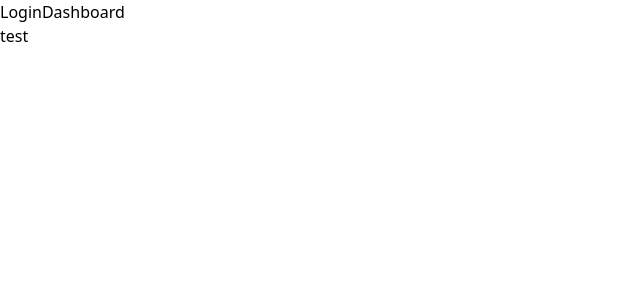
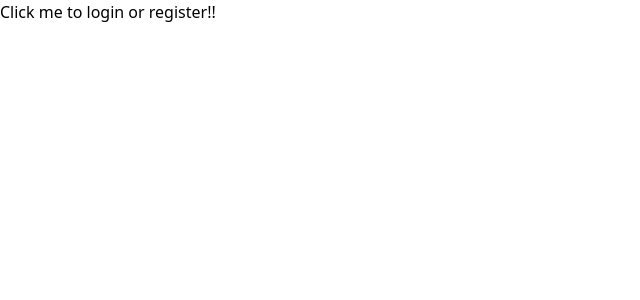
Before and after one commit to wcward3302/Code-Cowboys-Eagle-Hacks-2024, a Next.js app in the folder coding-cowboys-eagle-hacks-2024/: page / in a window 1280 px wide. Shown: the top 300 px of the page, without its empty margins (0-640 px from the left). Built offline with nearby package versions, Linux system fonts and the light colour scheme; no server answers.

Commit message:
Added redirects and error messages for invalid login

```diff
--- a/coding-cowboys-eagle-hacks-2024/app/api/auth/[...nextauth]/route.ts
+++ b/coding-cowboys-eagle-hacks-2024/app/api/auth/[...nextauth]/route.ts
@@ -17,7 +17,6 @@ const handler = NextAuth({
         password: {},
       },
       async authorize(credentials, req) {
-        //
         const response = await sql`
         SELECT * FROM users WHERE email=${credentials?.email}`;
         const user = response.rows[0];
@@ -26,8 +25,6 @@ const handler = NextAuth({
           credentials?.password || '',
           user.password
         );
-
-        console.log({ passwordCorrect });
 
         if (passwordCorrect) {
           return {
--- a/coding-cowboys-eagle-hacks-2024/app/layout.tsx
+++ b/coding-cowboys-eagle-hacks-2024/app/layout.tsx
@@ -12,22 +12,14 @@ export const metadata: Metadata = {
   description: "Coding Cowboys Team Project for Eagle Hacks 2024",
 };
 
-export default async function RootLayout({
+export default function RootLayout({
   children,
 }: {
-  children: React.ReactNode;
+  children: React.ReactNode
 }) {
-  const session = await getServerSession();
   return (
     <html lang="en">
-      <body>
-        <nav className="navbar">
-          {!!session && <Logout />}
-          {!session && <Link href="/login-register">Login</Link>}
-          { <Link href="/dashboard">Dashboard</Link>}
-        </nav>
-        {children}
-      </body>
+      <body>{children}</body>
     </html>
   )
 }
--- a/coding-cowboys-eagle-hacks-2024/app/login-register/login_form.tsx
+++ b/coding-cowboys-eagle-hacks-2024/app/login-register/login_form.tsx
@@ -2,10 +2,12 @@
 
 import { signIn } from 'next-auth/react';
 import { useRouter } from 'next/navigation';
-import { FormEvent } from 'react';
+import { FormEvent, useState } from 'react';
 
 export default function LoginForm() {
   const router = useRouter();
+  const [errorMessage, setErrorMessage] = useState('');
+
   const handleSubmit = async (e: FormEvent<HTMLFormElement>) => {
     e.preventDefault();
     const formData = new FormData(e.currentTarget);
@@ -15,12 +17,14 @@ export default function LoginForm() {
       redirect: false,
     });
 
-    console.log({ response });
     if (!response?.error) {
-      router.push('/');
+      router.push('./dashboard');
       router.refresh();
+    } else {
+      setErrorMessage('Invalid Credentials');
     }
   };
+
   return (
     <form
       onSubmit={handleSubmit}
@@ -30,13 +34,16 @@ export default function LoginForm() {
         name="email"
         className="border border-black text-black"
         type="email"
+        placeholder="Email"
       />
       <input
         name="password"
-        className="border border-black  text-black"
+        className="border border-black text-black"
         type="password"
+        placeholder="Password"
       />
       <button type="submit">Login</button>
+      {errorMessage && (<p style={{ textAlign: 'center', color: 'red', marginTop: '0.5rem' }}>{errorMessage}</p>)}
     </form>
   );
 }
--- a/coding-cowboys-eagle-hacks-2024/app/login-register/page.tsx
+++ b/coding-cowboys-eagle-hacks-2024/app/login-register/page.tsx
@@ -6,7 +6,7 @@ import { redirect } from 'next/navigation';
 export default async function LoginRegisterPage() {
   const session = await getServerSession();
   if (session) {
-    redirect('/');
+    redirect('./dashboard');
   }
   return (
     <div className='h-screen flex flex-col items-center justify-center'>
--- a/coding-cowboys-eagle-hacks-2024/app/login-register/register_form.tsx
+++ b/coding-cowboys-eagle-hacks-2024/app/login-register/register_form.tsx
@@ -13,7 +13,6 @@ export default function RegisterForm() {
         password: formData.get('password'),
       }),
     });
-    console.log({ response });
   };
   return (
     <form
--- a/coding-cowboys-eagle-hacks-2024/app/logout.tsx
+++ b/coding-cowboys-eagle-hacks-2024/app/logout.tsx
@@ -1,15 +1,14 @@
 'use client';
 
 import { signOut } from 'next-auth/react';
+import { PowerIcon } from '@heroicons/react/24/outline';
+
 
 export default function Logout() {
   return (
-    <span
-      onClick={() => {
-        signOut();
-      }}
-    >
-      Logout
-    </span>
+    <button onClick={() => { signOut();}} className="flex h-[48px] w-full grow items-center justify-center gap-2 rounded-md bg-gray-50 p-3 text-sm font-medium hover:bg-sky-100 hover:text-blue-600 md:flex-none md:justify-start md:p-2 md:px-3">
+      <PowerIcon className="w-6" />
+      <div className="hidden md:block">Sign Out</div>
+    </button>
   );
 }
--- a/coding-cowboys-eagle-hacks-2024/app/page.tsx
+++ b/coding-cowboys-eagle-hacks-2024/app/page.tsx
@@ -4,9 +4,7 @@ import Link from "next/link";
 export default function Home() {
   return (
     <main>
-      <div>
-        test
-      </div>
+      <Link href={'./login-register'}>Click me to login or register!!</Link>
     </main>
   );
 }
--- a/coding-cowboys-eagle-hacks-2024/app/ui/dashboard/navlinks.tsx
+++ b/coding-cowboys-eagle-hacks-2024/app/ui/dashboard/navlinks.tsx
@@ -9,8 +9,6 @@ import Link from 'next/link';
 import { usePathname } from 'next/navigation';
 import clsx from 'clsx';
 
-// Map of links to display in the side navigation.
-// Depending on the size of the application, this would be stored in a database.
 const links = [
   { name: 'Home', href: '/dashboard', icon: HomeIcon },
   { name: 'Invoices', href: '/dashboard/invoices', icon: DocumentDuplicateIcon },
--- a/coding-cowboys-eagle-hacks-2024/app/ui/dashboard/sidenavbar.tsx
+++ b/coding-cowboys-eagle-hacks-2024/app/ui/dashboard/sidenavbar.tsx
@@ -1,32 +1,15 @@
 import Link from 'next/link';
-import { signOut } from 'next-auth/react';
-import { PowerIcon } from '@heroicons/react/24/outline';
 import NavLinks from './navlinks';
+import Logout from '@/app/logout';
 
 export default function SideNavBar() {
     return (
         <div className="flex h-full flex-col px-3 py-4 md:px-2">
-          <Link
-            className="mb-2 flex h-20 items-end justify-start rounded-md bg-blue-600 p-4 md:h-40"
-            href="/"
-          >
-            <div className="w-32 text-white md:w-40">
-            </div>
-          </Link>
+
           <div className="flex grow flex-row justify-between space-x-2 md:flex-col md:space-x-0 md:space-y-2">
             <NavLinks />
             <div className="hidden h-auto w-full grow rounded-md bg-gray-50 md:block"></div>
-            <form
-            action={async () => {
-                'use server';
-                await signOut();
-              }}
-              >
-              <button className="flex h-[48px] w-full grow items-center justify-center gap-2 rounded-md bg-gray-50 p-3 text-sm font-medium hover:bg-sky-100 hover:text-blue-600 md:flex-none md:justify-start md:p-2 md:px-3">
-                <PowerIcon className="w-6" />
-                <div className="hidden md:block">Sign Out</div>
-              </button>
-            </form>
+              <Logout />
           </div>
         </div>
       );
--- a/coding-cowboys-eagle-hacks-2024/package.json
+++ b/coding-cowboys-eagle-hacks-2024/package.json
@@ -16,6 +16,7 @@
     "next-auth": "^4.24.7",
     "react": "^18",
     "react-dom": "^18",
+    "react-toastify": "^10.0.5",
     "vercel": "^33.6.2"
   },
   "devDependencies": {
```
Also changed, not shown: 1 other file (tests, documents, lock files or other folders).
